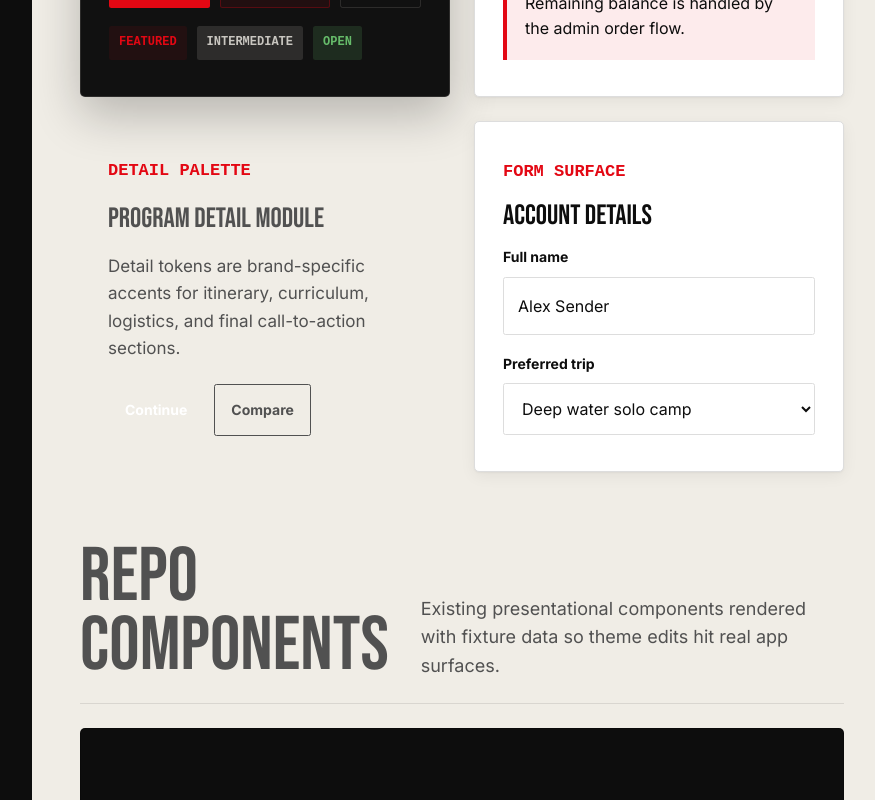
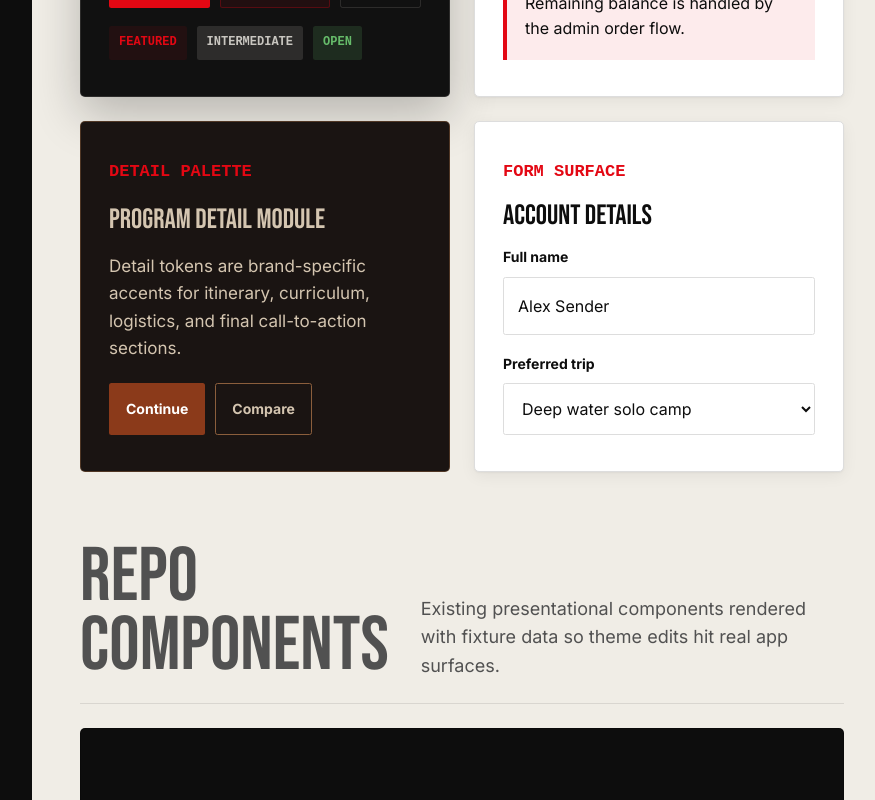
Before and after one commit to czechvar/rb, a Next.js app: page /design-system in a window 1280 px wide. Shown: the part 2460-3260 px from the top of the page, without its empty margins (388-1263 px from the left). Built offline with nearby package versions, Linux system fonts and the light colour scheme.

Commit message:
further work on the docs of the design system

```diff
--- a/src/app/(frontend)/theme.css
+++ b/src/app/(frontend)/theme.css
@@ -29,13 +29,13 @@
   --theme-color-primary: #e30713;
   --theme-color-primary-hover: #c0050f;
   --theme-color-accent: #e30713;
-  --theme-color-warm-canvas: #1e1612;
-  --theme-color-warm-surface: #1a1412;
-  --theme-color-warm-action: #8b3a1a;
-  --theme-color-warm-action-hover: #a04020;
-  --theme-color-warm-muted: #8b5e3c;
-  --theme-color-warm-text: #d4c5b0;
-  --theme-color-warm-text-muted: #a09080;
+  --theme-color-detail-canvas: #1e1612;
+  --theme-color-detail-surface: #1a1412;
+  --theme-color-detail-action: #8b3a1a;
+  --theme-color-detail-action-hover: #a04020;
+  --theme-color-detail-muted: #8b5e3c;
+  --theme-color-detail-text: #d4c5b0;
+  --theme-color-detail-text-muted: #a09080;
   --theme-color-success: #66bb6a;
   --theme-color-warning: #ffa726;
   --theme-color-danger: #f44336;
@@ -221,13 +221,13 @@
   --theme-color-primary: #147dcc;
   --theme-color-primary-hover: #2590df;
   --theme-color-accent: #72c9df;
-  --theme-color-warm-canvas: #1e1612;
-  --theme-color-warm-surface: #1a1412;
-  --theme-color-warm-action: #8b3a1a;
-  --theme-color-warm-action-hover: #a04020;
-  --theme-color-warm-muted: #8b5e3c;
-  --theme-color-warm-text: #d4c5b0;
-  --theme-color-warm-text-muted: #a09080;
+  --theme-color-detail-canvas: #0b1017;
+  --theme-color-detail-surface: #111d2a;
+  --theme-color-detail-action: #147dcc;
+  --theme-color-detail-action-hover: #2590df;
+  --theme-color-detail-muted: #72c9df;
+  --theme-color-detail-text: #d7eef7;
+  --theme-color-detail-text-muted: #8795a3;
   --theme-color-success: #4fc18d;
   --theme-color-warning: #f0b856;
   --theme-color-danger: #f07178;
--- a/src/components/sections/AccommodationLogistics.module.css
+++ b/src/components/sections/AccommodationLogistics.module.css
@@ -61,7 +61,7 @@
   content: '→';
   position: absolute;
   left: 0;
-  color: var(--theme-color-warm-muted);
+  color: var(--theme-color-detail-muted);
 }
 
 @media (max-width: 800px) {
--- a/src/components/sections/CurriculumPillars.module.css
+++ b/src/components/sections/CurriculumPillars.module.css
@@ -36,8 +36,8 @@
   letter-spacing: 1px;
   margin: 0 0 12px 0;
   padding-bottom: 8px;
-  border-bottom: 2px solid var(--theme-color-warm-action);
-  color: var(--theme-color-warm-action);
+  border-bottom: 2px solid var(--theme-color-detail-action);
+  color: var(--theme-color-detail-action);
   text-transform: uppercase;
 }
 
@@ -60,7 +60,7 @@
   content: '→';
   position: absolute;
   left: 0;
-  color: var(--theme-color-warm-muted);
+  color: var(--theme-color-detail-muted);
 }
 
 @media (max-width: 800px) {
--- a/src/components/sections/DayByDayItinerary.module.css
+++ b/src/components/sections/DayByDayItinerary.module.css
@@ -64,7 +64,7 @@
   align-items: center;
   justify-content: center;
   font-size: 48px;
-  background: linear-gradient(135deg, var(--theme-color-warm-surface), var(--theme-color-ink));
+  background: linear-gradient(135deg, var(--theme-color-detail-surface), var(--theme-color-ink));
 }
 
 /* meta overlay — above the ::after gradient */
```
Also changed, not shown: src/components/sections/FinalCTA.module.css (+4 -4 lines), src/components/sections/Hero.module.css (+4 -4 lines), src/components/sections/ProgramFlow.module.css (+4 -4 lines), src/components/sections/WeekVariants.module.css (+4 -4 lines), .agents/skills/design-system/SKILL.md (added), 3 other files (tests, documents, lock files or other folders).
